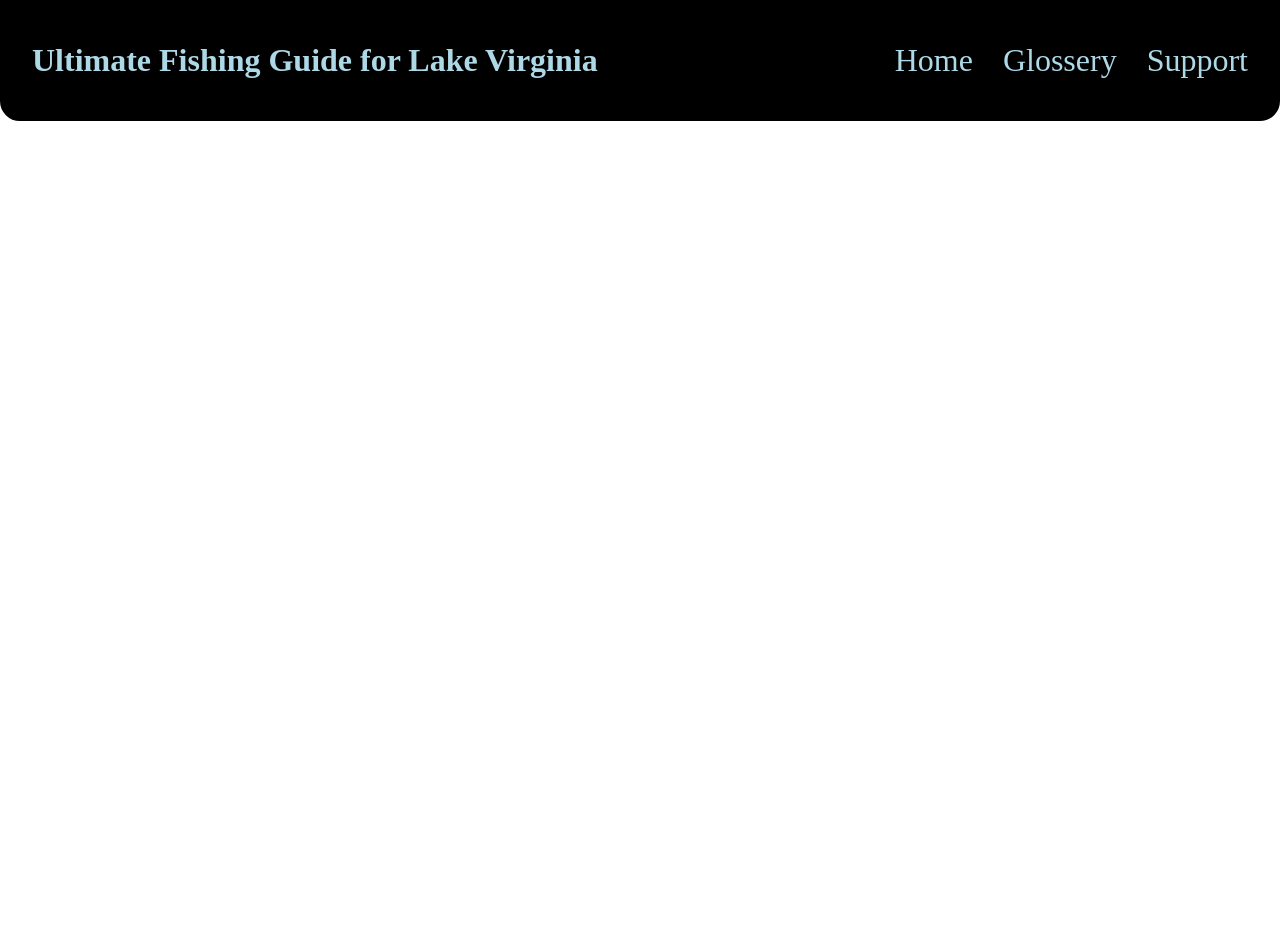
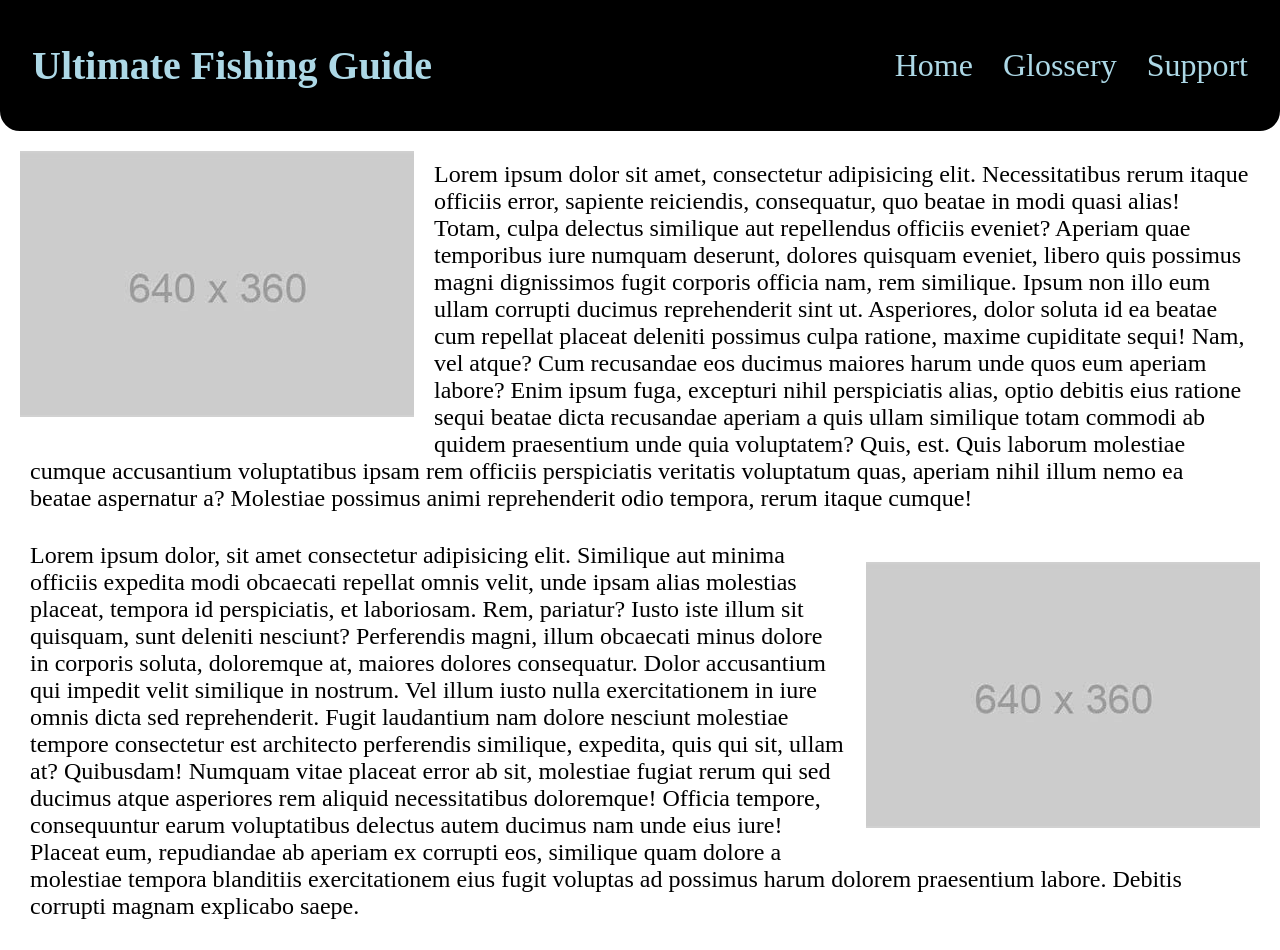
Before and after one commit to kbaxley/Phish-Phood, a plain HTML site: page about.html in a window 1280 px wide. Before the commit the page ends 800 px from the top, so only its background shows below. Drawn offline with Linux system fonts and the light colour scheme.

Commit message:
About Page Progress

```diff
--- a/about.html
+++ b/about.html
@@ -2,18 +2,29 @@
 <html lang="en">
 <head>
     <meta charset="UTF-8">
-    <title>Bootstrap Example</title>
+    <title>Ultimate Fishing Guide</title>
     <link href="styles.css" rel="stylesheet">
-    <link href="fishLogo copy.jpg" rel="icon"
+    <link href="PhisshhhhLogo.png" rel="icon">
 </head>
+
+<body>
     <nav class="navContainer">
-    <h1 class="title">Ultimate Fishing Guide for Lake Virginia</h1>
+    <h1 class="title">Ultimate Fishing Guide</h1>
         <ul class="nav">
             <li><a href=index.html>Home</a></li>
             <li><a href=glossery.html>Glossery</a></li>
             <li><a href=support.html>Support</a></li>
         </ul>
     </nav>
-<body>
-</body>
-</html>
+    <img class="left block" src="images/placeholderImage.jpg" alt="Picture of freshwater alliance">
+    <p>Lorem ipsum dolor sit amet, consectetur adipisicing elit. Necessitatibus rerum itaque officiis error, sapiente reiciendis, consequatur, quo beatae in modi quasi alias! Totam, culpa delectus similique aut repellendus officiis eveniet?
+    Aperiam quae temporibus iure numquam deserunt, dolores quisquam eveniet, libero quis possimus magni dignissimos fugit corporis officia nam, rem similique. Ipsum non illo eum ullam corrupti ducimus reprehenderit sint ut.
+    Asperiores, dolor soluta id ea beatae cum repellat placeat deleniti possimus culpa ratione, maxime cupiditate sequi! Nam, vel atque? Cum recusandae eos ducimus maiores harum unde quos eum aperiam labore?
+    Enim ipsum fuga, excepturi nihil perspiciatis alias, optio debitis eius ratione sequi beatae dicta recusandae aperiam a quis ullam similique totam commodi ab quidem praesentium unde quia voluptatem? Quis, est.
+    Quis laborum molestiae cumque accusantium voluptatibus ipsam rem officiis perspiciatis veritatis voluptatum quas, aperiam nihil illum nemo ea beatae aspernatur a? Molestiae possimus animi reprehenderit odio tempora, rerum itaque cumque!</p>
+    <img class="right block" src="images/placeholderImage.jpg" alt="Picture of WWUFFU">
+    <p>Lorem ipsum dolor, sit amet consectetur adipisicing elit. Similique aut minima officiis expedita modi obcaecati repellat omnis velit, unde ipsam alias molestias placeat, tempora id perspiciatis, et laboriosam. Rem, pariatur?
+    Iusto iste illum sit quisquam, sunt deleniti nesciunt? Perferendis magni, illum obcaecati minus dolore in corporis soluta, doloremque at, maiores dolores consequatur. Dolor accusantium qui impedit velit similique in nostrum.
+    Vel illum iusto nulla exercitationem in iure omnis dicta sed reprehenderit. Fugit laudantium nam dolore nesciunt molestiae tempore consectetur est architecto perferendis similique, expedita, quis qui sit, ullam at? Quibusdam!
+    Numquam vitae placeat error ab sit, molestiae fugiat rerum qui sed ducimus atque asperiores rem aliquid necessitatibus doloremque! Officia tempore, consequuntur earum voluptatibus delectus autem ducimus nam unde eius iure!
+    Placeat eum, repudiandae ab aperiam ex corrupti eos, similique quam dolore a molestiae tempora blanditiis exercitationem eius fugit voluptas ad possimus harum dolorem praesentium labore. Debitis corrupti magnam explicabo saepe.</p>
--- a/styles.css
+++ b/styles.css
@@ -21,7 +21,7 @@
 }
 
 .title {
-    font-size: 2rem;
+    font-size: 2.5rem;
     font-weight: bold;
 }
 
@@ -92,3 +92,16 @@
 
     text-decoration: none;
 }
+.block {
+    margin: 20px;
+}
+.left {
+    float: left;
+}
+.block + p {
+    font-size: 1.5rem;
+    margin: 30px
+}
+.right {
+    float: right;
+}
```
Also changed, not shown: index.html (+1 -1 lines), images/PhisshhhhLogo.png (renamed from PhisshhhhLogo.png), images/placeholderImage.jpg (added). Lines whose indentation alone changed are shown as unchanged.
